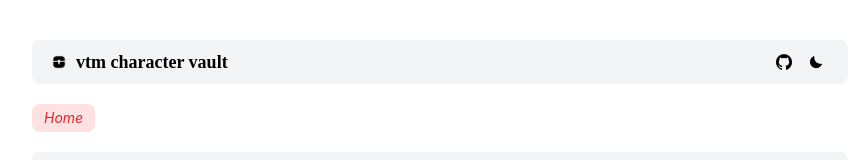
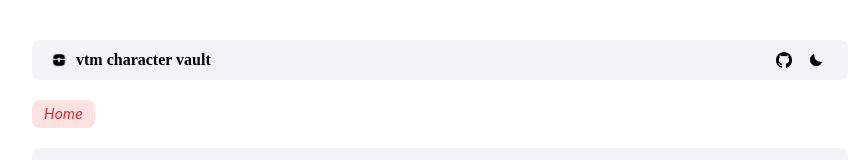
Before and after one commit to frantaing/vtm-character-vault, a React (Vite) app: page / in a window 1280 px wide. Shown: the top 160 px of the page, without its empty margins (200-1053 px from the left). Built offline with nearby package versions, Linux system fonts and the light colour scheme.

Commit message:
style: decrease title size on NavBar

```diff
--- a/src/components/NavBar.jsx
+++ b/src/components/NavBar.jsx
@@ -19,7 +19,7 @@ function NavBar() {
           {/* Logo + Title */}
           <div className="flex gap-2.5 items-center">
             <img src={isDarkMode ? '/assets/favicon-light.png' : '/assets/favicon-dark.png'} className='w-3.5 h-3.5' />
-            <span className="hidden sm:block font-heading font-bold sm:text-lg text-black dark:text-white">vtm character vault</span>
+            <span className="hidden sm:block font-heading font-bold sm:text-base text-black dark:text-white">vtm character vault</span>
           </div>
 
           {/* Search (commented out for safekeeping) */}
```
